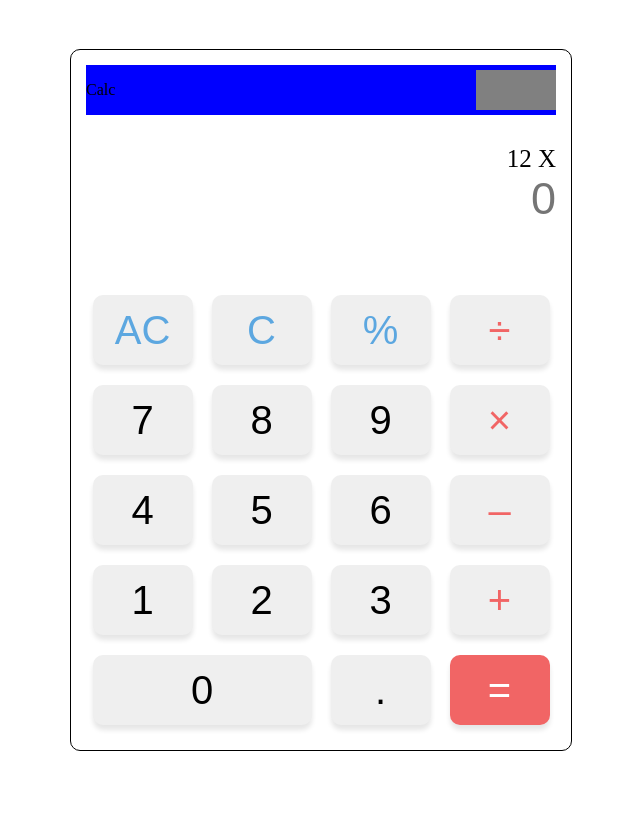
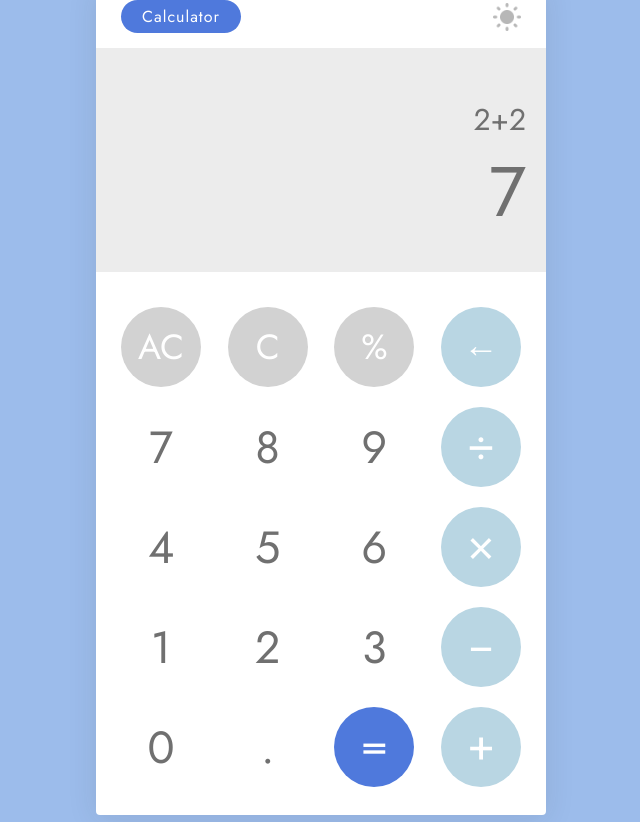
Before and after one commit to Erneskaa/calculator_js, a plain HTML site: page index.html in a window 1280 px wide. Shown: the whole page, without its empty margins (319-959 px from the left). Before the commit the page ends 800 px from the top, so only its background shows below. Drawn offline with Linux system fonts and the light colour scheme.

Commit message:
remade the entire design and completed

```diff
--- a/css/style.css
+++ b/css/style.css
@@ -1,146 +1,135 @@
+@import url('https://fonts.googleapis.com/css2?family=Jost&family=Mukta&display=swap');
+
+html {
+    box-sizing: border-box;
+    height: 100%;
+}
+
 * {
+    color: #707070;
+    font-family: 'Jost', sans-serif;
+}
+
+*,
+*::before,
+*::after {
+    box-sizing: inherit;
     margin: 0;
     padding: 0;
-
 }
 
 
+body {
 
-.tech_buttons {
-    -webkit-text-fill-color: #F16565;
-
-}
-span {
-
+    align-items: center;
+    display: flex;
+    height: inherit;
+    justify-content: center;
+    background-color: #9cbceb;
 }
 
-button.equal {
-    background-color: #F16565;
-}
-
-.equal span {
-    -webkit-text-fill-color: white;
-}
-
-.service_buttons {
-    -webkit-text-fill-color: #5ca7e0;
-}
-
-
-.container {
-    width: 100%;
-    height: 100%;
-    position: absolute;
-    top: 0;
-    left: 0;
-    overflow: auto;
-
+.wrapper {
+    border-radius: 4px;
+    /* flex-basis: 450px; */
+    width: 450px;
+    height: 830px;
+    box-shadow: 0px 0px 1px;
+    background-color: white;
+    box-shadow: 0 4px 30px rgba(35, 35, 35, 0.1)
+        /* padding: 15px 25px; */
 }
 
 .header {
-    margin: 15px 15px 0 15px;
-    width: auto;
-    background-color: blue;
-    height: 50px;
-    display: flex;
-    justify-content: center;
+    width: 100%;
+    display: inline-flex;
+    justify-content: space-between;
+    padding: 0px 0px 15px 0;
     align-items: center;
 }
 
-.header p {
-    width: auto;
+.name_project {
+    box-sizing: content-box;
+    padding: 5px 10px;
+    text-align: center;
+    background-color: #4f79dc;
     height: auto;
-    float: left;
-    text-align: center;
-    top: 10px;
-
+    width: 100px;
+    border-radius: 25px;
+    color: white;
+    letter-spacing: 1px;
 }
 
-.input_numbers {
-    position: relative;
-    margin: 30px 15px 0 15px;
-    height: 80px;
-    bottom: 0px;
+.switch_theme {
+    width: 28px;
+    height: 28px;
 }
 
-.saved_calculations {
-    height: auto;
-    width: auto;
-    font-size: 25px;
-    text-align: right;
+button.theme {
+    border: 0px;
+    background: none;
+    width: 100%;
+    height: inherit;
+    background-size: cover;
+    background-image: url(/img/light-mode.png);
 }
 
-.input_numbers input {
-    width: 100%;
-    /* height: 100%; */
-    border: 1px solid black;
+.header,
+.calc-buttons {
+    padding: 15px 25px;
+}
+
+.screen {
+    background-color: #ececec;
+    padding: 50px 20px 30px 20px;
     text-align: right;
+    overflow: auto;
+}
+
+.result {
+    font-size: 70px;
+    overflow: auto;
+}
+
+.expression {
+    font-size: 30px;
+    overflow: auto;
+}
+
+/* &times; */
+.calc-button-row {
+    display: flex;
+    justify-content: space-between;
+    margin: 5% 0;
+}
+
+.calc-button {
+    border-radius: 100px;
+    flex-basis: 20%;
+    height: 80px;
     font-size: 45px;
     border: 0px;
 
 }
 
-input[type="number"]::-webkit-inner-spin-button,
-input[type="number"]::-webkit-outer-spin-button {
-    -webkit-appearance: none;
-    margin: 0;
+.calc-button:last-child {
+    background-color: #b9d6e3;
+    color: white;
+    padding-bottom: 5px;
 }
 
-input::-webkit-input-placeholder {
-    text-align: right;
+
+.service_btn {
+    background-color: #d2d2d2;
+    color: white;
+    font-size: 35px;
 }
 
-.switch_theme {
-    margin-left: auto;
-    width: 80px;
-    height: 40px;
-    background-color: grey;
-    float: right;
+.equal {
+    background-color: #4f79dc;
+    color: white;
+    padding-bottom: 5px;
 }
 
-.calculator {
-    border: 1px solid black;
-    border-radius: 10px;
-    width: 500px;
-    height: 700px;
-    /* background-color: white; */
-    position: absolute;
-    top: 50%;
-    left: 50%;
-    transform: translate(-50%, -50%);
+.bck_color {
+    background: none;
 }
-
-.buttons_container {
-    width: 100%;
-    height: 70%;
-    background-color: 0;
-    border-radius: 10px;
-    position: absolute;
-    bottom: 0;
-}
-
-.buttons {
-    width: fit-content;
-    /* margin-left: auto;
-    margin-right: auto; */
-    margin: 15px auto 0 auto
-}
-
-.buttons button {
-    padding: 0;
-    width: 100px;
-    height: 70px;
-    border: 0px;
-    border-radius: 10px;
-    font-size: 40px;
-    align-items: center;
-    box-shadow: 0 5px 5px 0 rgba(0, 0, 0, 0.1);
-}
-
-button.zero {
-    width: 219px;
-}
-
-.buttons button:not(:last-child) {
-    margin: 20px 15px 0 0;
-}
--- a/index.html
+++ b/index.html
@@ -10,52 +10,52 @@
 
 <body>
 
-    <div class="container">
-        <div class="calculator">
-
+    <div class="wrapper">
         <div class="header">
-                <p>Calc</p>
-                <div class="switch_theme"></div>
+            <div class="name_project">Calculator</div>
+            <div class="switch_theme">
+                <button class="theme"></button>
             </div>
-            <div class="input_numbers">
-                <div class="saved_calculations">12 X</div>
-                <input type="number" placeholder="0">
         </div>
 
-            <div class="buttons_container">
-                <div class="buttons">
-                    <div class="1">
-                        <button class="service_buttons">AC</button>
-                        <button class="service_buttons">C</button>
-                        <button class="service_buttons">%</button>
-                        <button class="tech_buttons"><span>&#247;</span></button>
+        <div class="screen">
+            <section class="expression">2+2 </section>
+            <section class="result">7</section>
         </div>
-                    <div class="2">
-                        <button>7</button>
-                        <button>8</button>
-                        <button>9</button>
-                        <button class="tech_buttons"><span>&#215;</span></button>
+
+
+        <section class="calc-buttons">
+            <div class="calc-button-row">
+                <button class="calc-button service_btn">AC</button>
+                <button class="calc-button service_btn">C</button>
+                <button class="calc-button service_btn">%</button>
+                <button class="calc-button service_btn">&larr;</button>
             </div>
-                    <div class="3">
-                        <button>4</button>
-                        <button>5</button>
-                        <button>6</button>
-                        <button class="tech_buttons"><span>&#8211;</span></button>
+            <div class="calc-button-row">
+                <button class="calc-button bck_color">7</button>
+                <button class="calc-button bck_color">8</button>
+                <button class="calc-button bck_color">9</button>
+                <button class="calc-button">&divide;</button>
             </div>
-                    <div class="4">
-                        <button>1</button>
-                        <button>2</button>
-                        <button>3</button>
-                        <button class="tech_buttons"><span>+</span></button>
+            <div class="calc-button-row">
+                <button class="calc-button bck_color">4</button>
+                <button class="calc-button bck_color ">5</button>
+                <button class="calc-button bck_color ">6</button>
+                <button class="calc-button ">&times;</button>
             </div>
-                    <div class="5">
-                        <button class="zero">0</button>
-                        <button>.</button>
-                        <button class="equal"><span>=</span></button>
+            <div class="calc-button-row">
+                <button class="calc-button bck_color">1</button>
+                <button class="calc-button bck_color">2</button>
+                <button class="calc-button bck_color ">3</button>
+                <button class="calc-button">&minus;</button>
             </div>
+            <div class="calc-button-row">
+                <button class="calc-button bck_color ">0</button>
+                <button class="calc-button bck_color ">.</button>
+                <button class="calc-button equal">=</button>
+                <button class="calc-button">+</button>
             </div>
-            </div>
-        </div>
+        </section>
     </div>
 </body>
 
```
Also changed, not shown: img/light-mode.png (added). Lines whose indentation alone changed are shown as unchanged.
